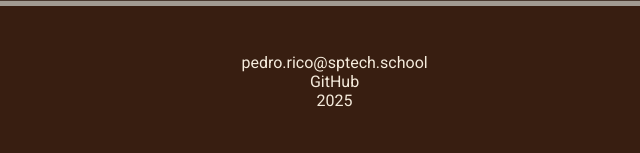
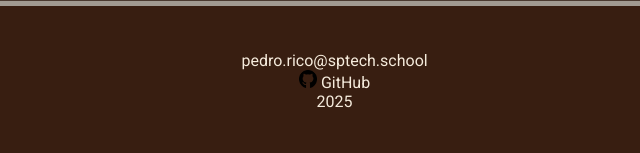
Before and after one commit to pedrorico79/projeto_individual_2025_01, a website: page public/sobremim.html in a window 1280 px wide. Shown: the part 5972-6125 px from the top of the page, 0-640 px from the left. Drawn offline with Linux system fonts and the light colour scheme.

Commit message:
add logo gihub footer

```diff
--- a/public/sobremim.html
+++ b/public/sobremim.html
@@ -122,7 +122,7 @@
                     compositores variados, e me marcaram especialmente as sinfonias de Mozart e a 5ª sinfonia de
                     Beethoven.
                     Até hoje mantenho contato com o maestro e gosto muito de assistir aos concertos da Camerata.
-                <br>
+                    <br>
                     Um dos momentos mais especiais foi quando tivemos a grande oportunidade de tocar sob a regência do
                     renomado maestro João Carlos Martins. Nos apresentamos juntos no CTN (Centro de Tradições
                     Nordestinas),
@@ -266,7 +266,8 @@
 
             <p>pedro.rico@sptech.school</p>
 
-            <p><a href="https://github.com/pedrorico79">GitHub</a></p>
+            <p><a href="https://github.com/pedrorico79"><img class="github" src="./assets/icon/github.png" alt="">
+                    GitHub</a></p>
 
             <p>2025</p>
 
```
Also changed, not shown: public/cadastro.html (+2 -1 lines), public/login.html (+2 -1 lines), public/recursos.html (+2 -1 lines).
